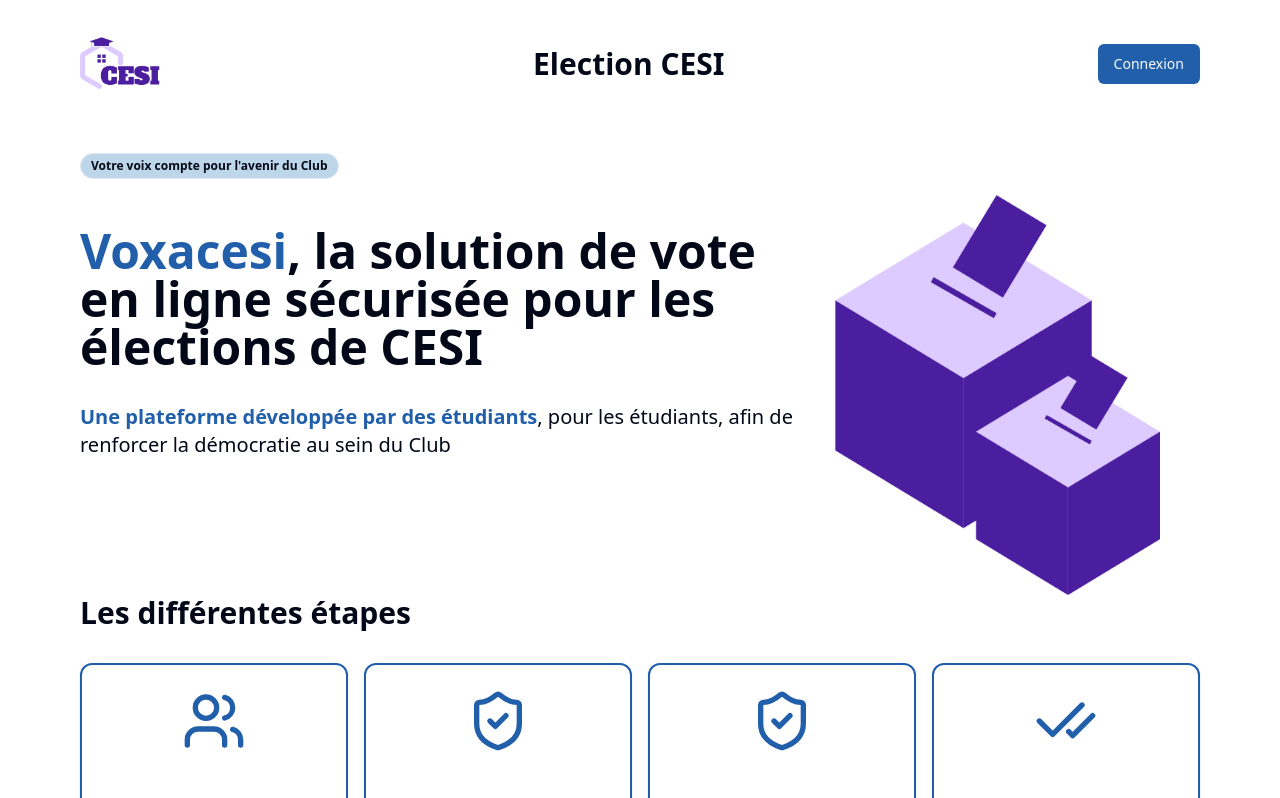
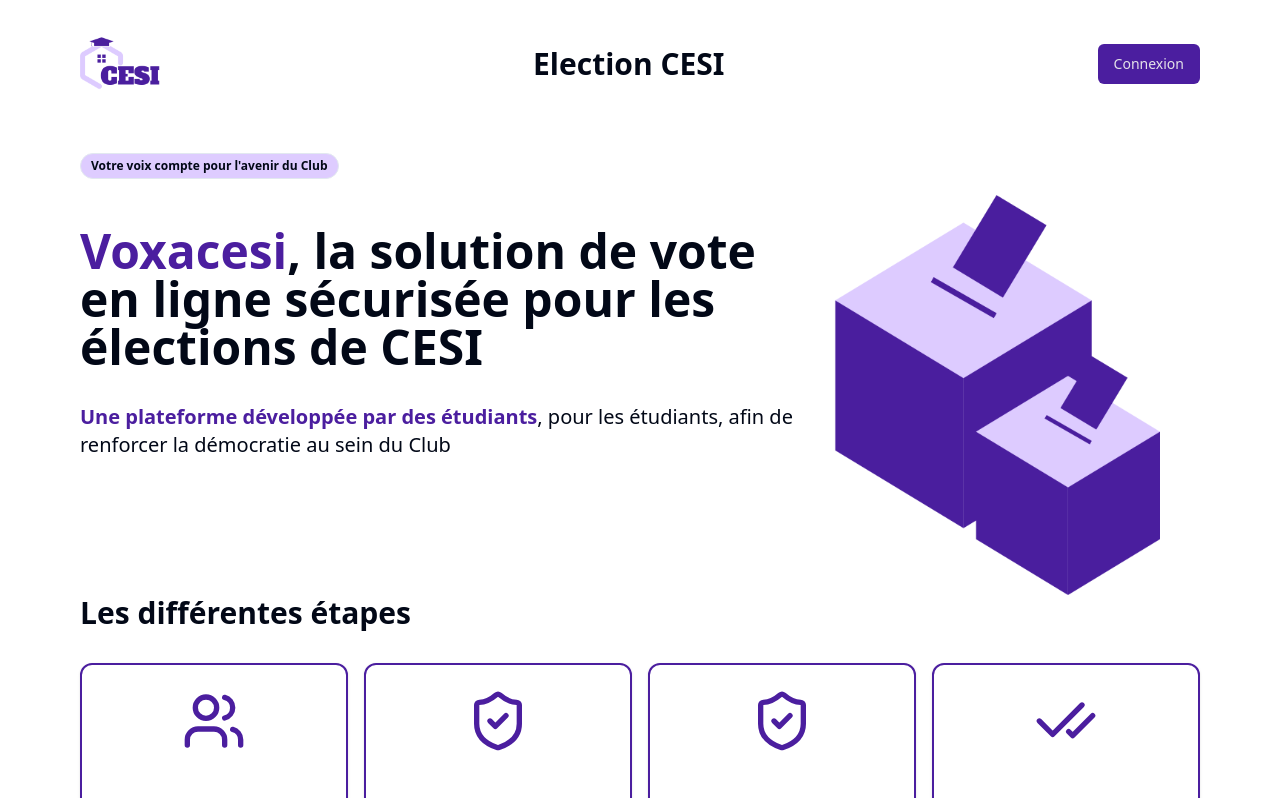
Before and after one commit to habibjeux/vote.cesi.front, a React (Vite) app: page / in a window 1280 px wide. Shown: the top 798 px of the page. Built offline with nearby package versions, Linux system fonts and the light colour scheme.

Commit message:
change colors for page

```diff
--- a/src/index.css
+++ b/src/index.css
@@ -13,17 +13,17 @@
     --popover: 0 0% 100%;
     --popover-foreground: 222.2 84% 4.9%;
 
-    --primary: 213 68% 40%;
-    --primary-foreground: 210 40% 98%;
+    --primary: 261 68% 37%;
+    --primary-foreground: 261 15% 90%;
 
-    --secondary: 207 51% 83%;
-    --secondary-foreground: 255 255% 255%;
+    --secondary: 261 100% 90%;
+    --secondary-foreground: 261 100% 20%;
 
     --muted: 210 40% 96.1%;
     --muted-foreground: 215.4 16.3% 46.9%;
 
-    --accent: 200 95% 14;
-    --accent-foreground: 222.2 47.4% 11.2%;
+    --accent: 260 100% 80%;
+    --accent-foreground: 260 100% 20%;
 
     --destructive: 0 84.2% 60.2%;
     --destructive-foreground: 210 40% 98%;
@@ -45,17 +45,17 @@
     --popover: 222.2 84% 4.9%;
     --popover-foreground: 210 40% 98%;
 
-    --primary: 210 40% 98%;
-    --primary-foreground: 222.2 47.4% 11.2%;
+    --primary: 261 68% 20;
+    --primary-foreground: 261 30% 95%;
 
-    --secondary: 217.2 32.6% 17.5%;
-    --secondary-foreground: 210 40% 98%;
+    --secondary: 261 100% 70%;
+    --secondary-foreground: 261 100% 10%;
 
     --muted: 217.2 32.6% 17.5%;
     --muted-foreground: 215 20.2% 65.1%;
 
-    --accent: 217.2 32.6% 17.5%;
-    --accent-foreground: 210 40% 98%;
+    --accent: 260 100% 60%;
+    --accent-foreground: 260 30% 95%;
 
     --destructive: 0 62.8% 30.6%;
     --destructive-foreground: 210 40% 98%;
```
